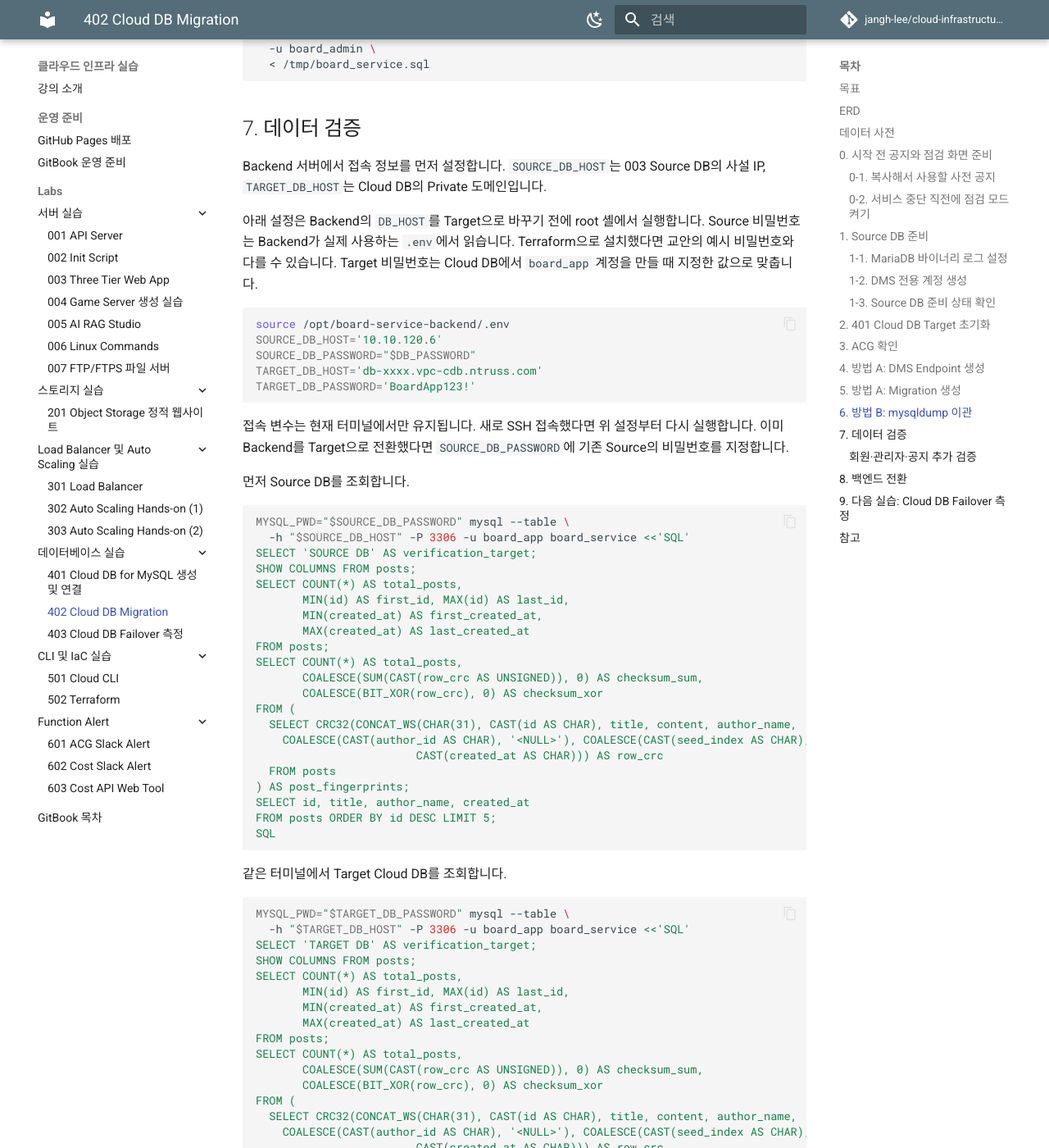
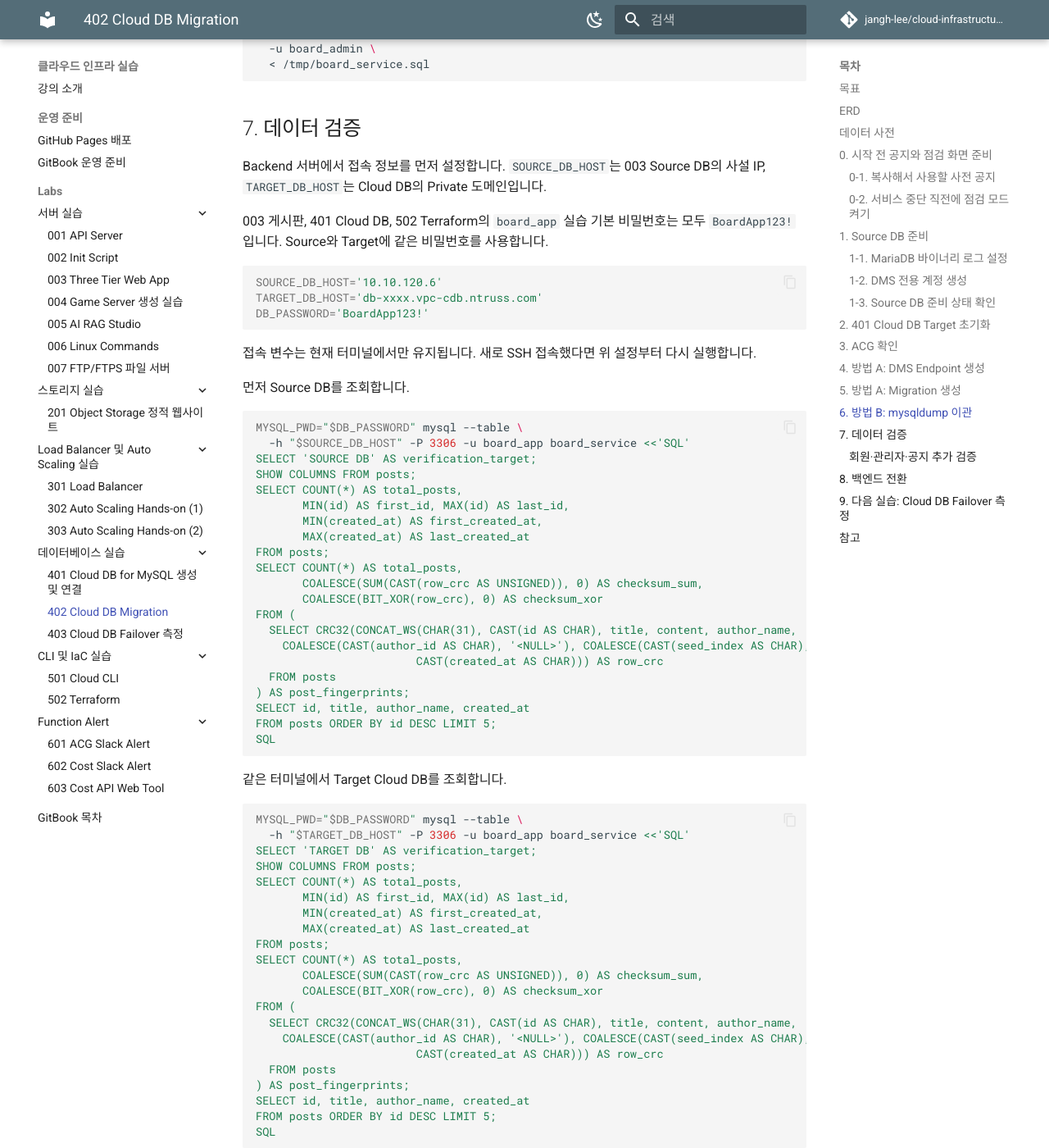
Before and after one commit to jangh-lee/cloud-infrastructure-lecture-example, an MkDocs documentation site: the page built from gitbook/labs/402-cloud-db-migration.md, in a window 1280 px wide and 1400 px high, scrolled down 13733 px. Shown: the whole window at 82% size. Built offline with MkDocs 1.6.1 and Material for MkDocs 9.7.7, drawn with Linux system fonts in a browser that asks for light colours; comment, search, counter and statistics services are not loaded.

Commit message:
docs: update DB migration and Terraform lab guides
Co-Authored-By: Claude Sonnet 5.5 <noreply@anthropic.com>

````diff
--- a/gitbook/labs/402-cloud-db-migration.md
+++ b/gitbook/labs/402-cloud-db-migration.md
@@ -469,22 +469,20 @@ MYSQL_PWD='BoardAdmin123!' mysql \
 
 Backend 서버에서 접속 정보를 먼저 설정합니다. `SOURCE_DB_HOST`는 003 Source DB의 사설 IP, `TARGET_DB_HOST`는 Cloud DB의 Private 도메인입니다.
 
-아래 설정은 Backend의 `DB_HOST`를 Target으로 바꾸기 전에 root 셸에서 실행합니다. Source 비밀번호는 Backend가 실제 사용하는 `.env`에서 읽습니다. Terraform으로 설치했다면 교안의 예시 비밀번호와 다를 수 있습니다. Target 비밀번호는 Cloud DB에서 `board_app` 계정을 만들 때 지정한 값으로 맞춥니다.
+003 게시판, 401 Cloud DB, 502 Terraform의 `board_app` 실습 기본 비밀번호는 모두 `BoardApp123!`입니다. Source와 Target에 같은 비밀번호를 사용합니다.
 
 ```bash
-source /opt/board-service-backend/.env
 SOURCE_DB_HOST='10.10.120.6'
-SOURCE_DB_PASSWORD="$DB_PASSWORD"
 TARGET_DB_HOST='db-xxxx.vpc-cdb.ntruss.com'
-TARGET_DB_PASSWORD='BoardApp123!'
+DB_PASSWORD='BoardApp123!'
 ```
 
-접속 변수는 현재 터미널에서만 유지됩니다. 새로 SSH 접속했다면 위 설정부터 다시 실행합니다. 이미 Backend를 Target으로 전환했다면 `SOURCE_DB_PASSWORD`에 기존 Source의 비밀번호를 지정합니다.
+접속 변수는 현재 터미널에서만 유지됩니다. 새로 SSH 접속했다면 위 설정부터 다시 실행합니다.
 
 먼저 Source DB를 조회합니다.
 
 ```bash
-MYSQL_PWD="$SOURCE_DB_PASSWORD" mysql --table \
+MYSQL_PWD="$DB_PASSWORD" mysql --table \
   -h "$SOURCE_DB_HOST" -P 3306 -u board_app board_service <<'SQL'
 SELECT 'SOURCE DB' AS verification_target;
 SHOW COLUMNS FROM posts;
@@ -510,7 +508,7 @@ SQL
 같은 터미널에서 Target Cloud DB를 조회합니다.
 
 ```bash
-MYSQL_PWD="$TARGET_DB_PASSWORD" mysql --table \
+MYSQL_PWD="$DB_PASSWORD" mysql --table \
   -h "$TARGET_DB_HOST" -P 3306 -u board_app board_service <<'SQL'
 SELECT 'TARGET DB' AS verification_target;
 SHOW COLUMNS FROM posts;
````
Also changed, not shown: 402-cloud db migration/README.md (+5 -7 lines), 502-terraform/README.md (+2 -0 lines), gitbook/labs/502-terraform.md (+3 -1 lines), 1 other file.
